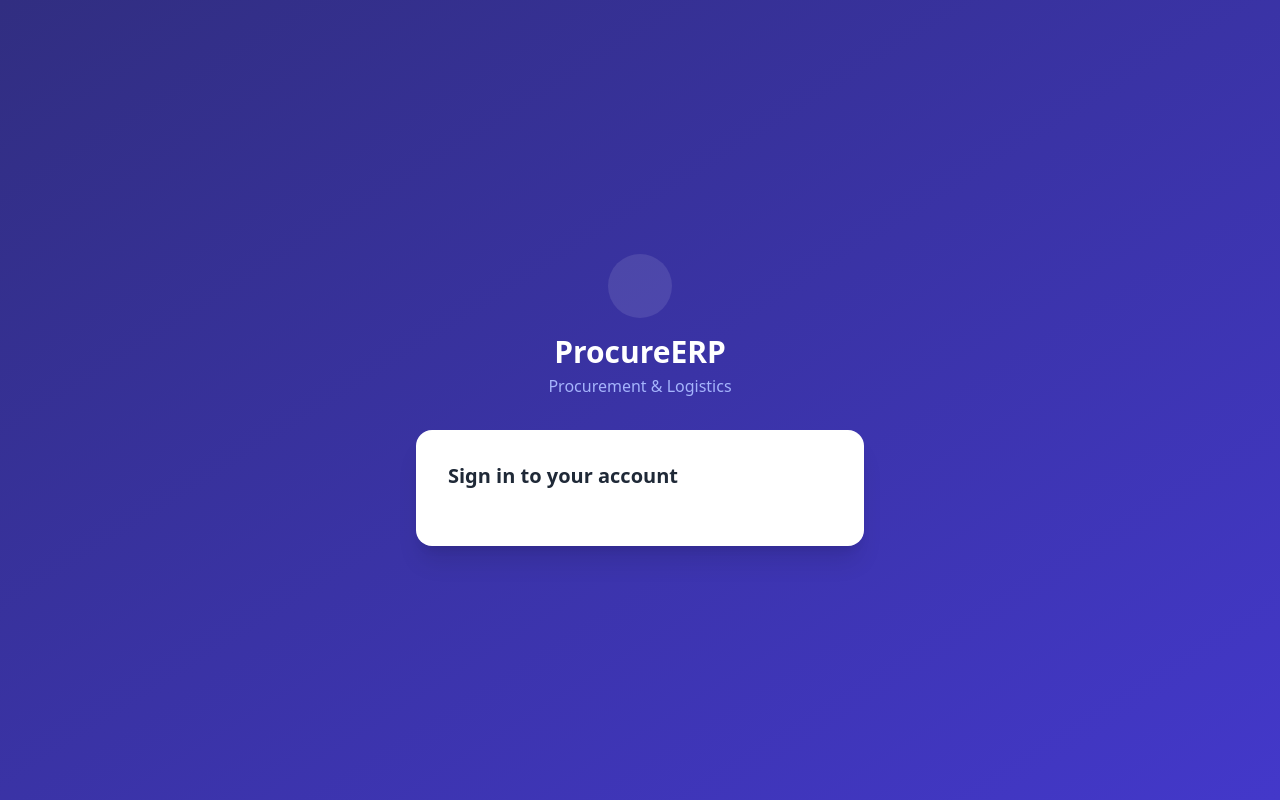
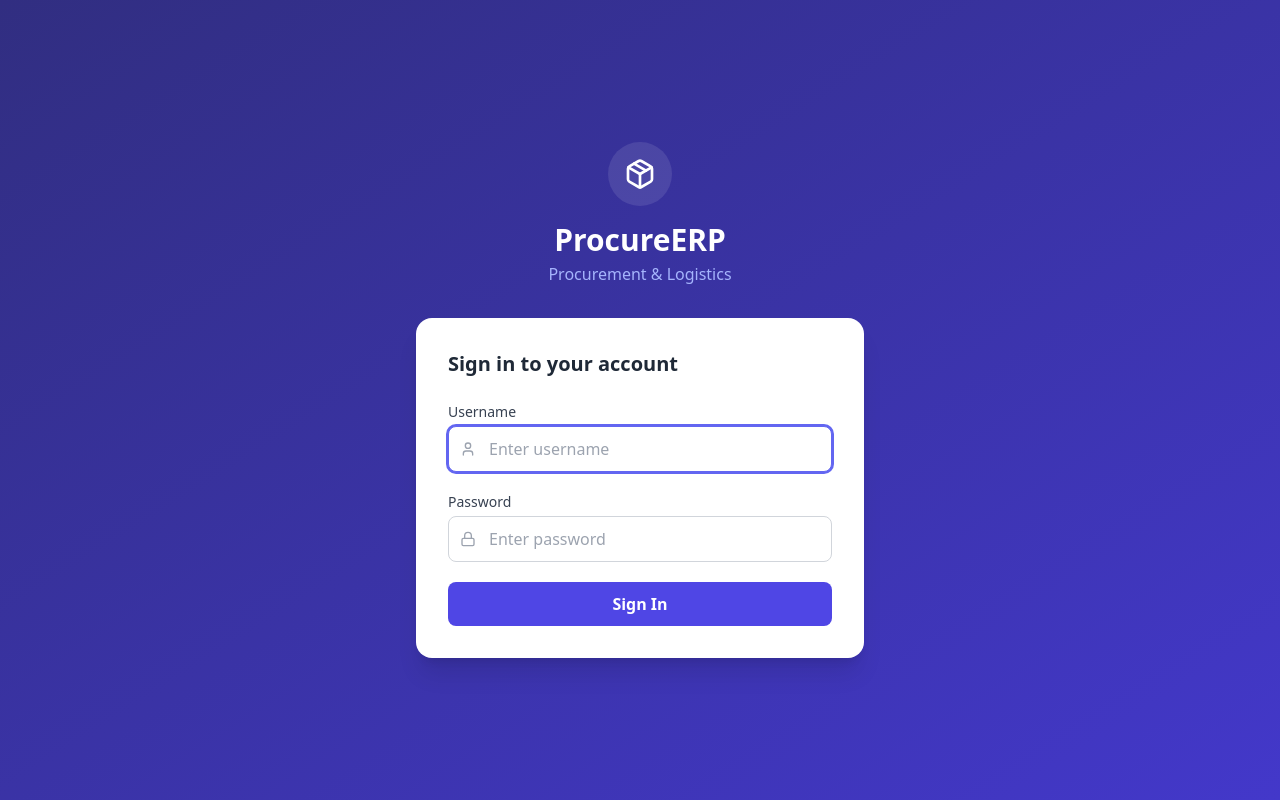
Before and after one commit to uaedarling/order, a PHP site: page /login.php in a window 1280 px wide. Run offline with PHP 8.4, Linux system fonts and the light colour scheme; some libraries are stand-ins or nearby versions.

Commit message:
Fix login rendering and subdirectory-safe redirects/links

```diff
--- a/includes/header.php
+++ b/includes/header.php
@@ -36,7 +36,6 @@ function navLink(string $href, string $icon, string $label, bool $active): strin
 </head>
 <body class="h-full bg-gray-50 font-sans">
 
-<?php $baseUrl = getAppBaseUrl(); ?>
 <div class="flex h-full min-h-screen">
 
   <aside id="sidebar"
--- a/index.php
+++ b/index.php
@@ -2,10 +2,7 @@
 /**
  * index.php — Redirect to login or dashboard.
  */
-require_once __DIR__ . '/config/auth.php';
 require_once __DIR__ . '/config/db.php';
-
-$base = getAppBaseUrl();
 
 if (!empty($_SESSION['user_id'])) {
     header('Location: ' . app_url('pages/dashboard.php'));
--- a/login.php
+++ b/login.php
@@ -2,8 +2,9 @@
 /**
  * login.php — Login form.
  */
+if (session_status() === PHP_SESSION_NONE) session_start();
+
 require_once __DIR__ . '/config/db.php';
-if (session_status() === PHP_SESSION_NONE) session_start();
 
 if (!empty($_SESSION['user_id'])) {
     header('Location: ' . app_url('pages/dashboard.php'));
@@ -13,8 +14,6 @@ if (!empty($_SESSION['user_id'])) {
 $error = '';
 
 if ($_SERVER['REQUEST_METHOD'] === 'POST') {
-    require_once __DIR__ . '/config/db.php';
-
     $username = trim($_POST['username'] ?? '');
     $password = $_POST['password'] ?? '';
 
@@ -74,3 +73,39 @@ if ($_SERVER['REQUEST_METHOD'] === 'POST') {
     <?php endif; ?>
 
     <form method="POST" action="<?= htmlspecialchars(app_url('login.php')) ?>" class="space-y-5">
+      <div>
+        <label class="block text-sm font-medium text-gray-700 mb-1" for="username">Username</label>
+        <div class="relative">
+          <div class="absolute inset-y-0 left-0 pl-3 flex items-center pointer-events-none">
+            <i data-lucide="user" class="w-4 h-4 text-gray-400"></i>
+          </div>
+          <input type="text" id="username" name="username"
+                 value="<?= htmlspecialchars($_POST['username'] ?? '') ?>"
+                 class="block w-full pl-10 pr-4 py-2.5 border border-gray-300 rounded-lg focus:ring-2 focus:ring-indigo-500 focus:border-indigo-500 outline-none"
+                 placeholder="Enter username" autofocus autocomplete="username" required>
+        </div>
+      </div>
+
+      <div>
+        <label class="block text-sm font-medium text-gray-700 mb-1" for="password">Password</label>
+        <div class="relative">
+          <div class="absolute inset-y-0 left-0 pl-3 flex items-center pointer-events-none">
+            <i data-lucide="lock" class="w-4 h-4 text-gray-400"></i>
+          </div>
+          <input type="password" id="password" name="password"
+                 class="block w-full pl-10 pr-4 py-2.5 border border-gray-300 rounded-lg focus:ring-2 focus:ring-indigo-500 focus:border-indigo-500 outline-none"
+                 placeholder="Enter password" autocomplete="current-password" required>
+        </div>
+      </div>
+
+      <button type="submit"
+              class="w-full py-2.5 px-4 bg-indigo-600 hover:bg-indigo-700 text-white font-semibold rounded-lg transition-colors">
+        Sign In
+      </button>
+    </form>
+  </div>
+</div>
+
+<script>lucide.createIcons();</script>
+</body>
+</html>
```
